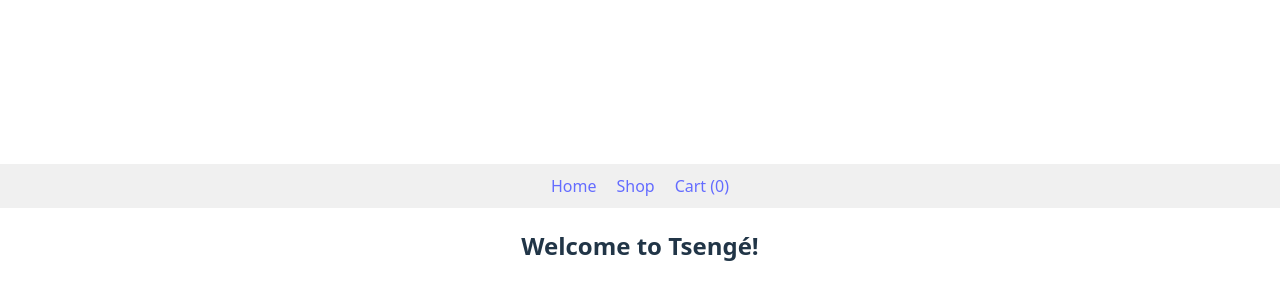
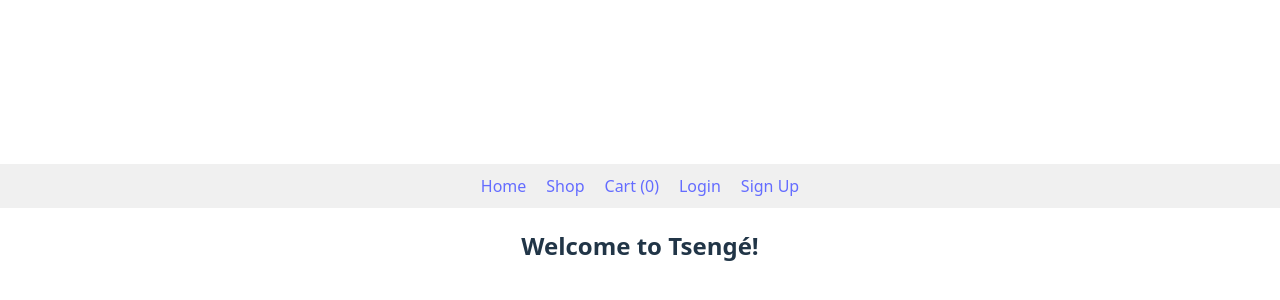
Before and after one commit to angietseng/shopping-ml-site, a React (Vite) app in the folder client/: page / in a window 1280 px wide. Shown: the part 176-476 px from the top of the page. Built offline with nearby package versions, Linux system fonts and the light colour scheme.

Commit message:
Add links in navbar

```diff
--- a/client/src/App.jsx
+++ b/client/src/App.jsx
@@ -47,6 +47,8 @@ function App() {
         <Link to="/cart" style={{ margin: "0 10px" }}>
           Cart ({cart.reduce((sum, item) => sum + item.quantity, 0)})
         </Link>
+        <Link to="/login" style={{ margin: "0 10px" }}>Login</Link>
+        <Link to="/signup" style={{ margin: "0 10px" }}>Sign Up</Link>
       </nav>
 
       <Routes>
```
